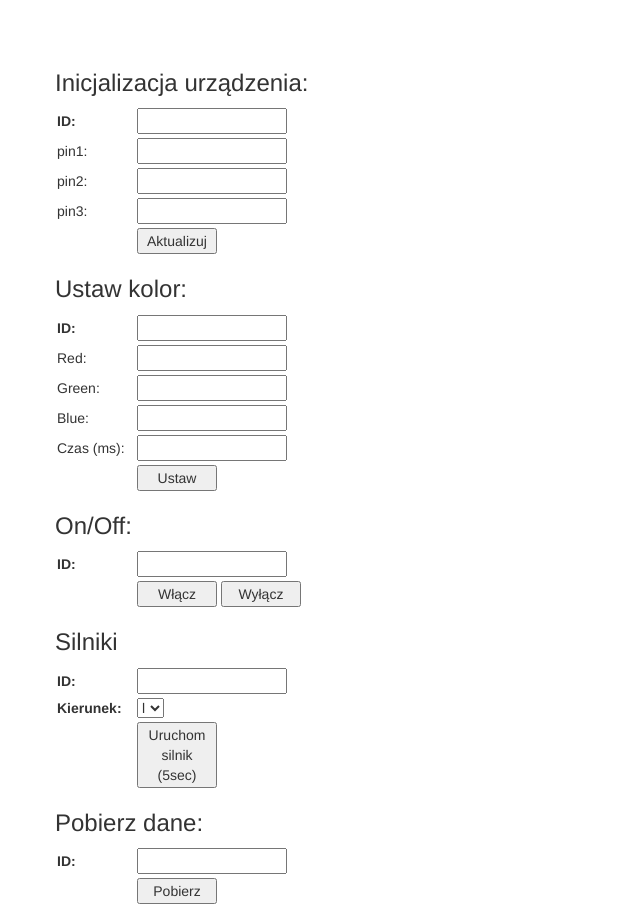
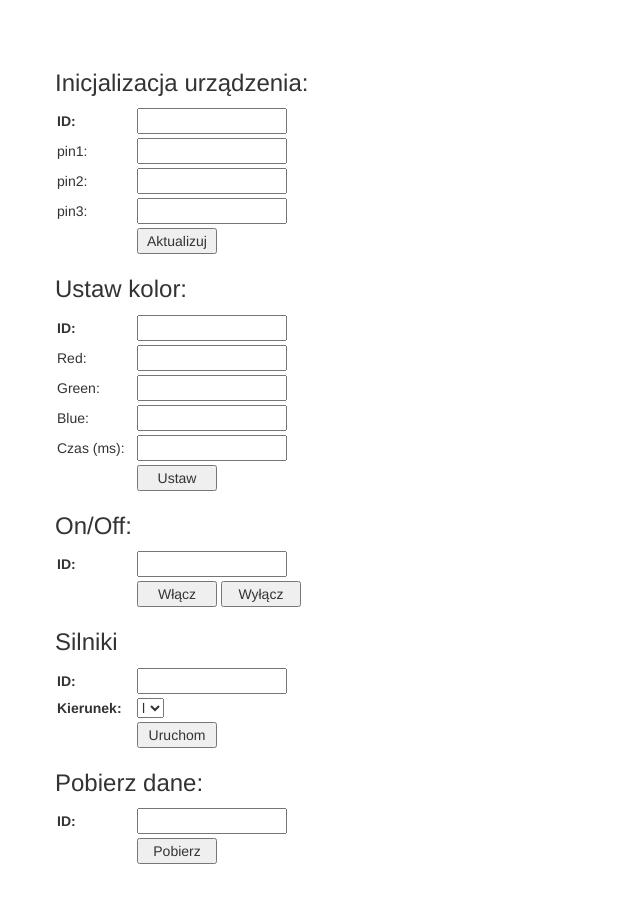
Before and after one commit to lisrec/SmartHome, a plain HTML site: page mock/index.html in a window 1280 px wide. Shown: the whole page, without its empty margins (0-640 px from the left). After the commit the page ends 866 px from the top, so only its background shows below. Drawn offline with nearby package versions, Linux system fonts and the light colour scheme.

Commit message:
Change button name.

```diff
--- a/mock/index.html
+++ b/mock/index.html
@@ -107,7 +107,7 @@
 					<tr>
 						<td></td>
 						<td>
-							<button type="button" onclick="runMotor()">Uruchom silnik (5sec)</button>
+							<button type="button" onclick="runMotor()">Uruchom</button>
 						</td>
 					</tr>
 				</table>
```
